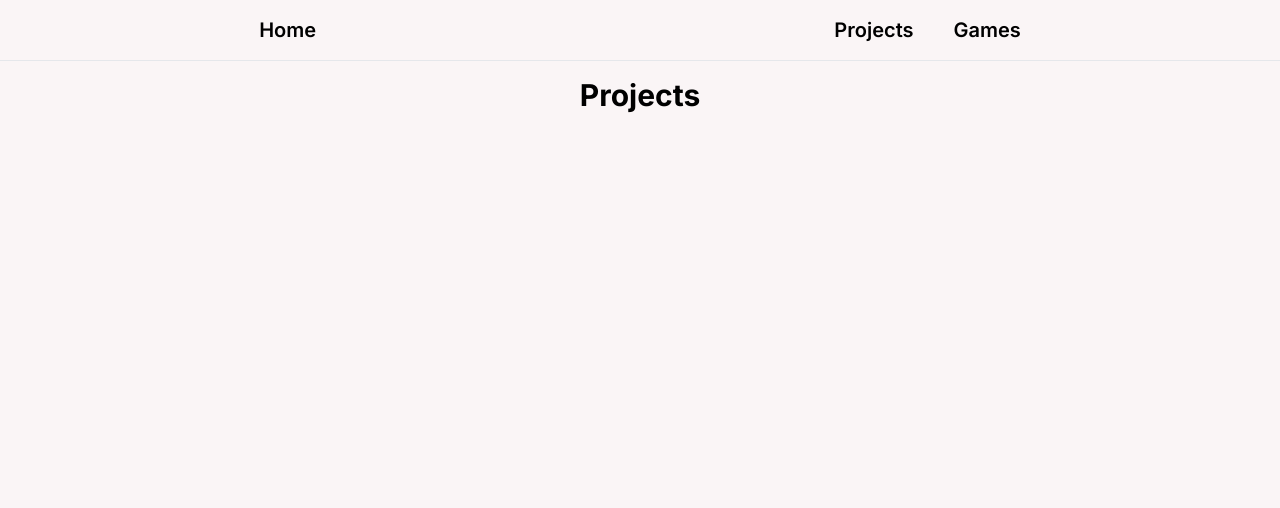
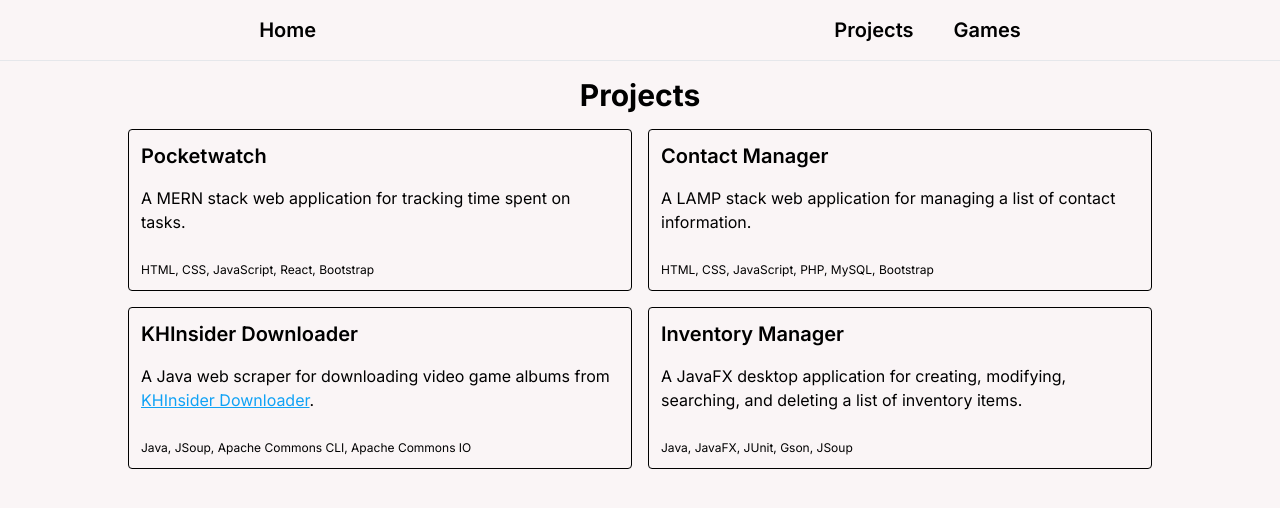
Before and after one commit to RyanTurner02/ryanturner.dev, a Next.js app: page /projects in a window 1280 px wide. Shown: the top 508 px of the page. Built offline with nearby package versions, Linux system fonts and the light colour scheme.

Commit message:
Add project cards

```diff
--- a/src/app/projects/page.tsx
+++ b/src/app/projects/page.tsx
@@ -1,12 +1,41 @@
 import Header from "@/app/components/header/header";
+import Card from "@/app/components/cards/card";
+import Link from "next/link";
+import "@/app/styles/links.css";
 
 export default function Projects() {
   return (
     <div className="flex flex-col min-h-screen">
       <Header />
       <main className="flex justify-center mb-10">
-        <article className="sm:w-2/3 w-5/6">
-          <h1 className="text-3xl font-bold text-center">Projects</h1>
+        <article className="w-11/12 sm:w-4/5 md:2/3">
+          <h1 className="text-3xl font-bold text-center mb-4">Projects</h1>
+          <div className="grid grid-cols-1 md:grid-cols-2 gap-4">
+            <Card
+              cardTitle="Pocketwatch"
+              cardDescription="A MERN stack web application for tracking time spent on tasks."
+              cardTechnologies="HTML, CSS, JavaScript, React, Bootstrap"
+            />
+            <Card
+              cardTitle="Contact Manager"
+              cardDescription="A LAMP stack web application for managing a list of contact information."
+              cardTechnologies="HTML, CSS, JavaScript, PHP, MySQL, Bootstrap"
+            />
+            <Card
+              cardTitle="KHInsider Downloader"
+              cardDescription={
+                <>
+                  A Java web scraper for downloading video game albums from <Link className="text-link" href="https://downloads.khinsider.com/">KHInsider Downloader</Link>.
+                </>
+              }
+              cardTechnologies="Java, JSoup, Apache Commons CLI, Apache Commons IO"
+            />
+            <Card
+              cardTitle="Inventory Manager"
+              cardDescription="A JavaFX desktop application for creating, modifying, searching, and deleting a list of inventory items."
+              cardTechnologies="Java, JavaFX, JUnit, Gson, JSoup"
+            />
+          </div>
         </article>
       </main>
     </div>
```
